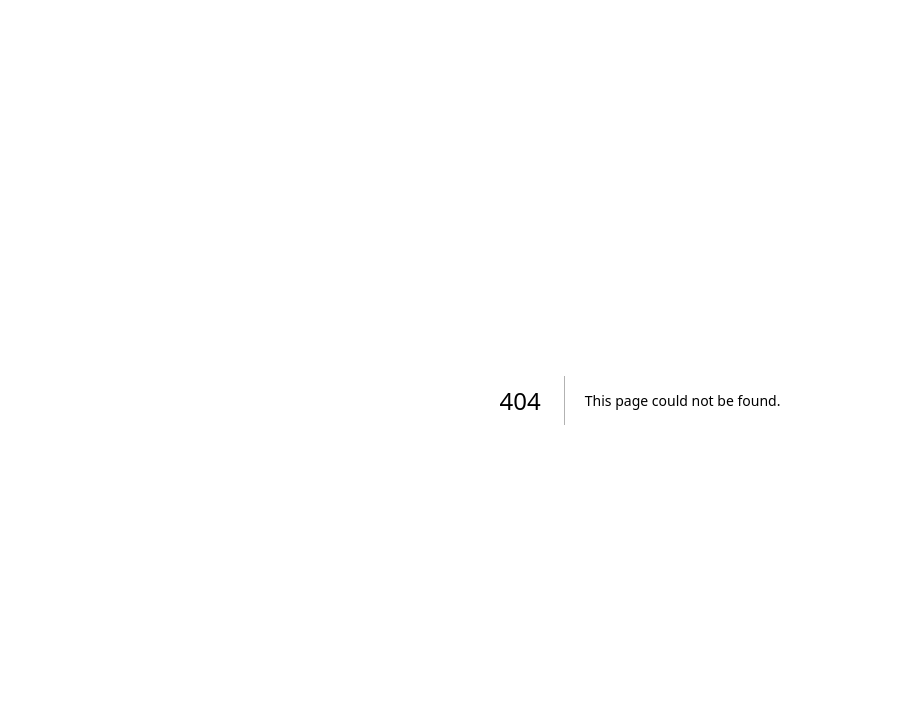
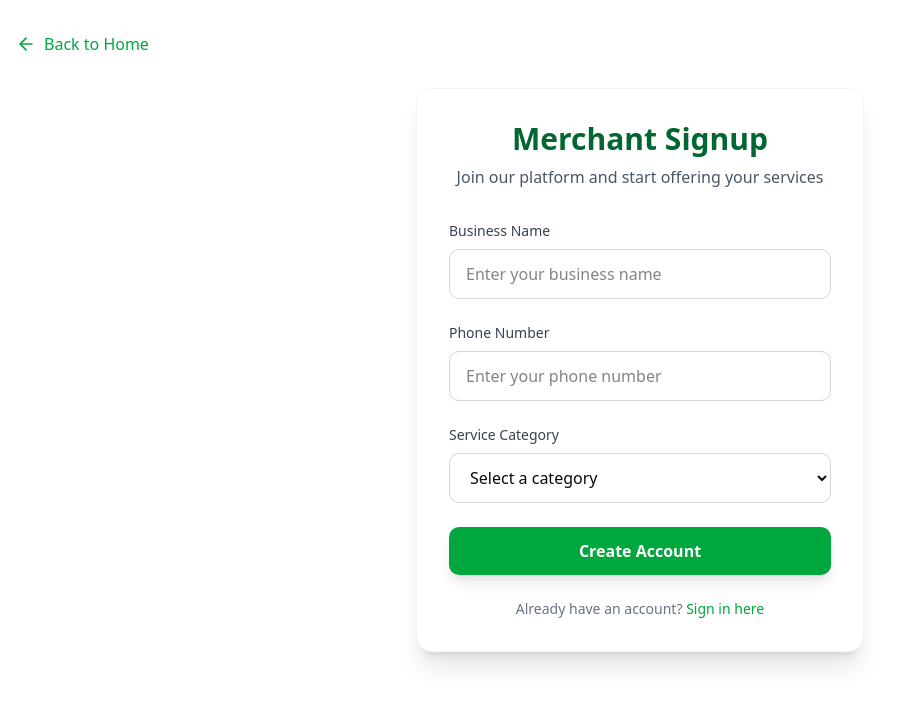
Before and after one commit to ak652231/SIH_2025, a Next.js app: page /signup in a window 1280 px wide. Before the commit this address had no page. Shown: the top 706 px of the page, without its empty margins (0-905 px from the left). Built offline with nearby package versions, Linux system fonts and the light colour scheme.

Commit message:
added signup page

```diff
--- a/src/app/page.tsx
+++ b/src/app/page.tsx
@@ -8,7 +8,7 @@ import { Montserrat, Poppins } from "next/font/google";
 import ContactHelpCenter from "../components/ContactHelpCenter";
 import Footer from "../components/Footer";
 import Navbar from "@/components/navbar";
-import UserTypeModal from "../components/UserTypeModal"; // ✅ import modal
+import UserTypeModal from "@/components/UserTypeModal";
 
 const montserrat = Montserrat({
   subsets: ["latin"],
@@ -28,11 +28,9 @@ export default function Home() {
   const servicesRef = useRef<HTMLDivElement>(null);
   const [mobileMenuOpen, setMobileMenuOpen] = useState(false);
 
-  // ✅ modal state
   const [isModalOpen, setIsModalOpen] = useState(false);
 
   useEffect(() => {
-    // ✅ check localStorage on first load
     const hasSelected = localStorage.getItem("userTypeSelected");
     if (!hasSelected) {
       setIsModalOpen(true);
--- /dev/null
+++ b/src/app/signup/page.tsx
@@ -0,0 +1,116 @@
+"use client";
+
+import { Montserrat, Poppins } from "next/font/google";
+import { ArrowLeft } from "lucide-react";
+import Link from "next/link";
+
+const montserrat = Montserrat({
+  subsets: ["latin"],
+  variable: "--font-montserrat",
+  display: "swap",
+});
+
+const poppins = Poppins({
+  weight: ["400", "500", "600", "700"],
+  subsets: ["latin"],
+  variable: "--font-poppins",
+  display: "swap",
+});
+
+export default function SignupPage() {
+  return (
+    <main
+      className={`min-h-screen bg-white ${montserrat.variable} ${poppins.variable} font-montserrat`}
+    >
+      <div className="container mx-auto px-4 py-8">
+        {/* Back button */}
+        <Link
+          href="/"
+          className="inline-flex items-center text-green-600 hover:text-green-700 font-poppins font-medium mb-8 transition-colors"
+        >
+          <ArrowLeft size={20} className="mr-2" />
+          Back to Home
+        </Link>
+
+        {/* Signup form */}
+        <div className="max-w-md mx-auto bg-white rounded-2xl shadow-xl border border-gray-100 p-8">
+          <div className="text-center mb-8">
+            <h1 className="font-poppins text-3xl font-bold text-green-800 mb-2">
+              Merchant Signup
+            </h1>
+            <p className="text-gray-600 font-montserrat">
+              Join our platform and start offering your services
+            </p>
+          </div>
+
+          <form className="space-y-6">
+            <div>
+              <label className="block text-sm font-poppins font-medium text-gray-700 mb-2">
+                Business Name
+              </label>
+              <input
+                type="text"
+                className="w-full px-4 py-3 border border-gray-300 rounded-lg focus:ring-2 focus:ring-green-500 focus:border-transparent font-montserrat"
+                placeholder="Enter your business name"
+              />
+            </div>
+
+            {/* <div>
+              <label className="block text-sm font-poppins font-medium text-gray-700 mb-2">
+                Email Address
+              </label>
+              <input
+                type="email"
+                className="w-full px-4 py-3 border border-gray-300 rounded-lg focus:ring-2 focus:ring-green-500 focus:border-transparent font-montserrat"
+                placeholder="Enter your email"
+              />
+            </div> */}
+
+            <div>
+              <label className="block text-sm font-poppins font-medium text-gray-700 mb-2">
+                Phone Number
+              </label>
+              <input
+                type="tel"
+                className="w-full px-4 py-3 border border-gray-300 rounded-lg focus:ring-2 focus:ring-green-500 focus:border-transparent font-montserrat"
+                placeholder="Enter your phone number"
+              />
+            </div>
+
+            <div>
+              <label className="block text-sm font-poppins font-medium text-gray-700 mb-2">
+                Service Category
+              </label>
+              <select className="w-full px-4 py-3 border border-gray-300 rounded-lg focus:ring-2 focus:ring-green-500 focus:border-transparent font-montserrat">
+                <option value="">Select a category</option>
+                <option value="accommodation">Accommodation</option>
+                <option value="transportation">Transportation</option>
+                <option value="tours">Tours & Activities</option>
+                <option value="dining">Dining</option>
+                <option value="shopping">Shopping</option>
+                <option value="other">Other</option>
+              </select>
+            </div>
+
+            <button
+              type="submit"
+              className="w-full bg-green-600 hover:bg-green-700 text-white font-poppins font-semibold py-3 px-6 rounded-lg transition-all duration-200 transform hover:scale-105 shadow-lg hover:shadow-xl"
+            >
+              Create Account
+            </button>
+          </form>
+
+          <p className="text-center text-sm text-gray-500 mt-6 font-montserrat">
+            Already have an account?{" "}
+            <Link
+              href="/login"
+              className="text-green-600 hover:text-green-700 font-medium"
+            >
+              Sign in here
+            </Link>
+          </p>
+        </div>
+      </div>
+    </main>
+  );
+}
```
